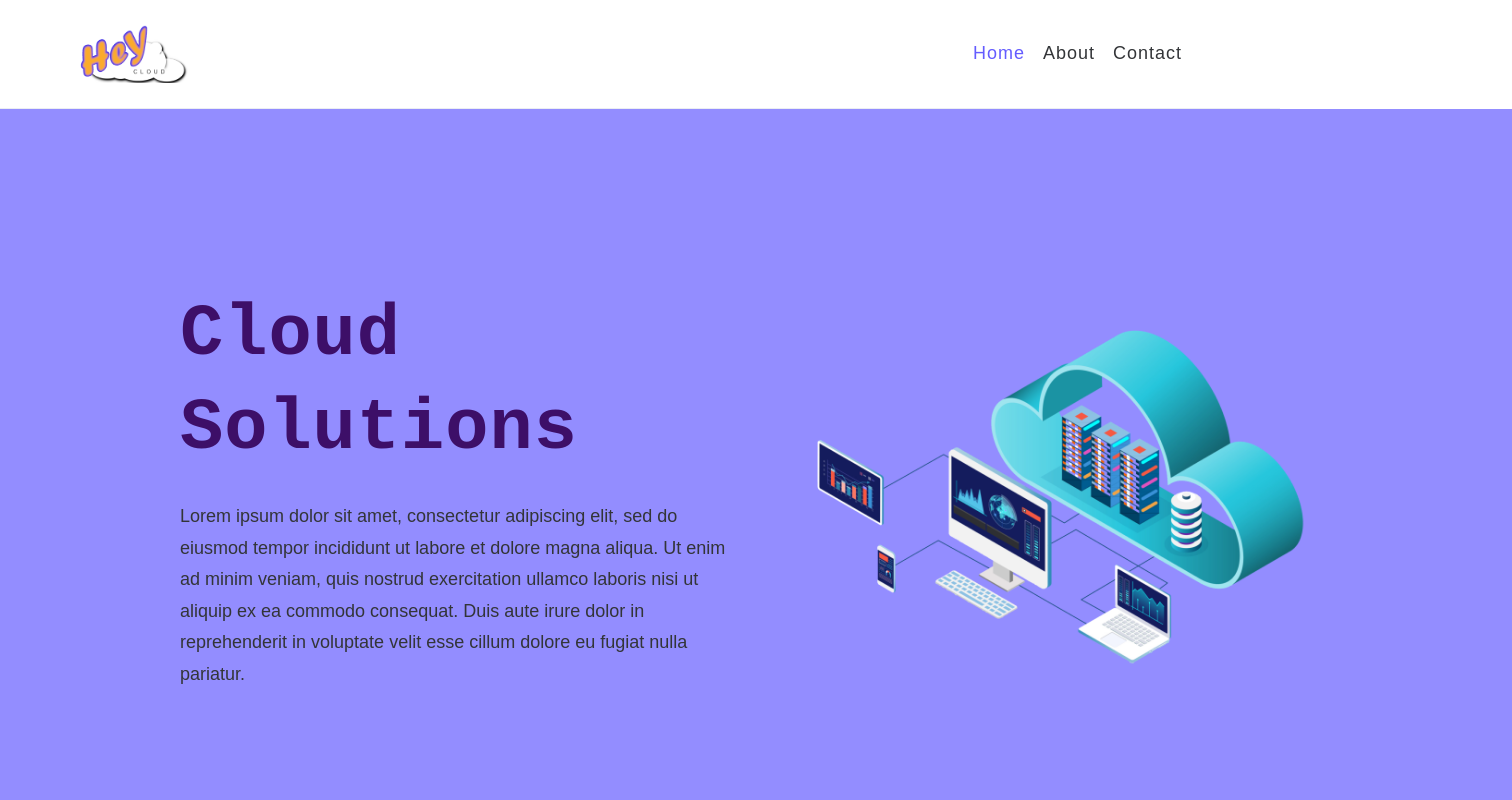
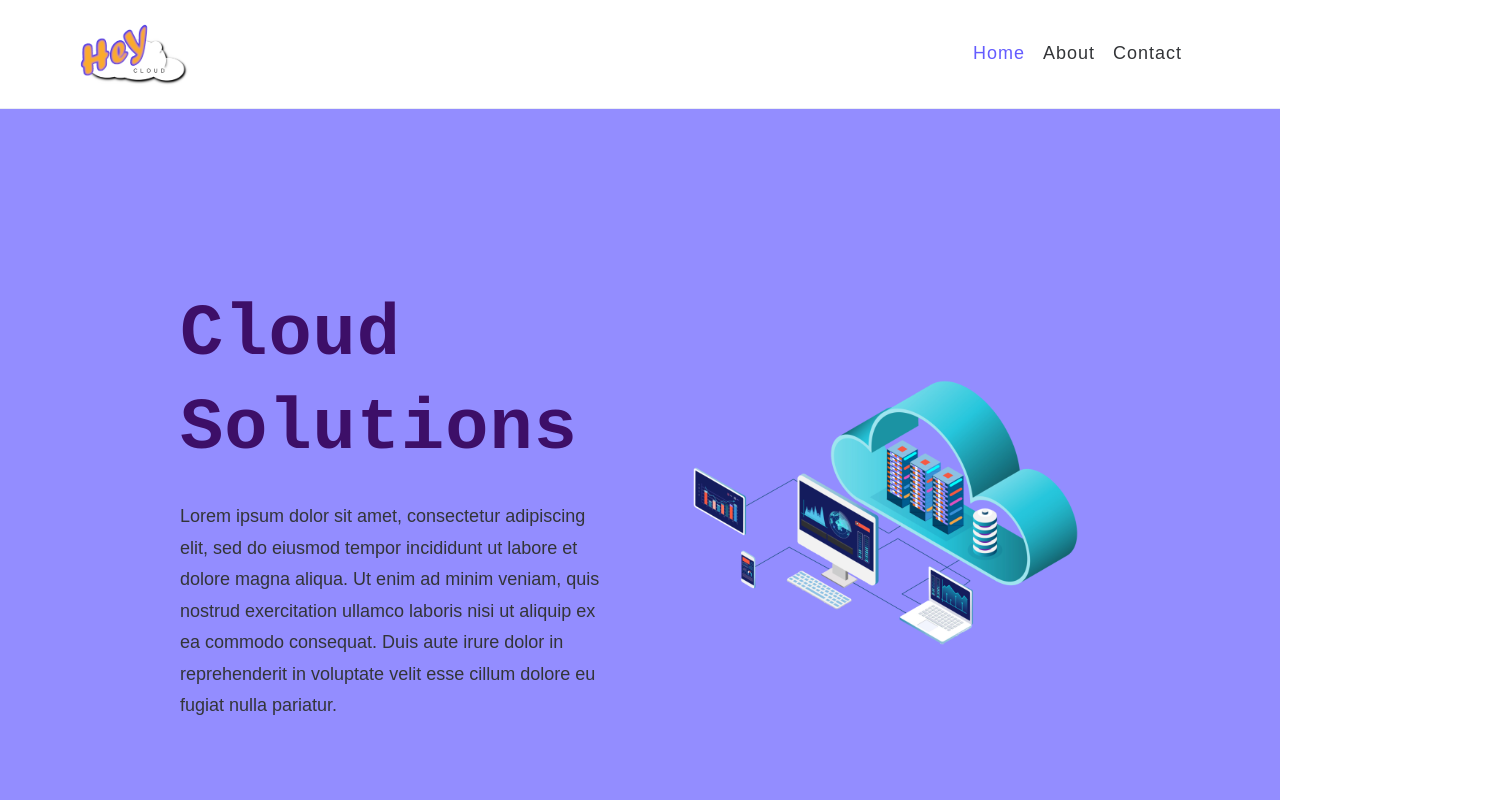
Before and after one commit to derykyjw/heycloud, a Gatsby site: page / in a window 1280 px wide. Shown: the top 800 px of the page, 1512 px wide, since content can reach past the window. Built offline with nearby package versions, Linux system fonts and the light colour scheme; Gatsby itself is replaced by a stand-in of ours.

Commit message:
fixed css bugs

```diff
--- a/src/assets/css/main.css
+++ b/src/assets/css/main.css
@@ -209,11 +209,8 @@ button.block {
     width: 90vw;
     max-width: var(--max-width);
     margin: 0 auto;
-}
-.page {
     min-height: calc(100vh - (6rem + 4rem));
 }
-
 
 /*#########*/
 /* END OF GLOBALS */
@@ -224,8 +221,8 @@ button.block {
 /*#########*/
 
 .home-main {
-
     align-items: center;
+    min-height: calc(100vh - (6rem + 4rem));
 }
 
 .home-main h2 {
@@ -234,11 +231,14 @@ button.block {
     color: rgb(61, 15, 104);
 }
 
-.home-page {
-    display: grid;
+.home-section {
+    background-color: var(--primary-300);
+}
+
+.home-body {
     gap: 2rem 3rem;
     padding: 3rem;
-    background-color: var(--primary-300);
+    display: grid;
 }
 
 .home-partners {
@@ -252,13 +252,12 @@ button.block {
 }
 
 @media screen and (min-width: 992px) {
-    .home-page {
+    .home-body {
         display: grid;
         grid-gap: 50px;
         grid-template-columns: 1fr 1fr;
         align-items: center;
-        width: 90vw;
-        /* max-width: 1300px; */
+        max-width: 1300px;
         margin: 0 auto;
         padding: 10rem;
 
--- a/src/components/Navbar.js
+++ b/src/components/Navbar.js
@@ -11,7 +11,7 @@ export default function Navbar() {
       <div className="nav-center">
         <div className="nav-header">
           <Link to='/'>
-            <StaticImage src="../assets/images/logo.png" alt="HeyCloud" />
+            <img src= {logo} alt="HeyCloud" />
           </Link>
           <button className="nav-btn" onClick={() => setShow(!show)}>
             <FaAlignJustify />
--- a/src/pages/index.js
+++ b/src/pages/index.js
@@ -8,7 +8,8 @@ export default function index({data}) {
   return (
     <Layout>
       <main className='home-main'>
-        <section className='home-page'>
+        <section className='home-section'>
+          <div className='home-body'>
             <div>
               <h2>Cloud Solutions</h2>
               <p>Lorem ipsum dolor sit amet, consectetur adipiscing elit, sed do eiusmod tempor incididunt ut labore et dolore magna aliqua.
@@ -18,6 +19,7 @@ export default function index({data}) {
             </div>
             <div>
               <GatsbyImage image={data.file.childImageSharp.gatsbyImageData} />
+            </div>
           </div>
         </section>
         <section className='home-partners'>
```
Also changed, not shown: index.html (deleted, +0 -1 lines). Lines whose indentation alone changed are shown as unchanged.
